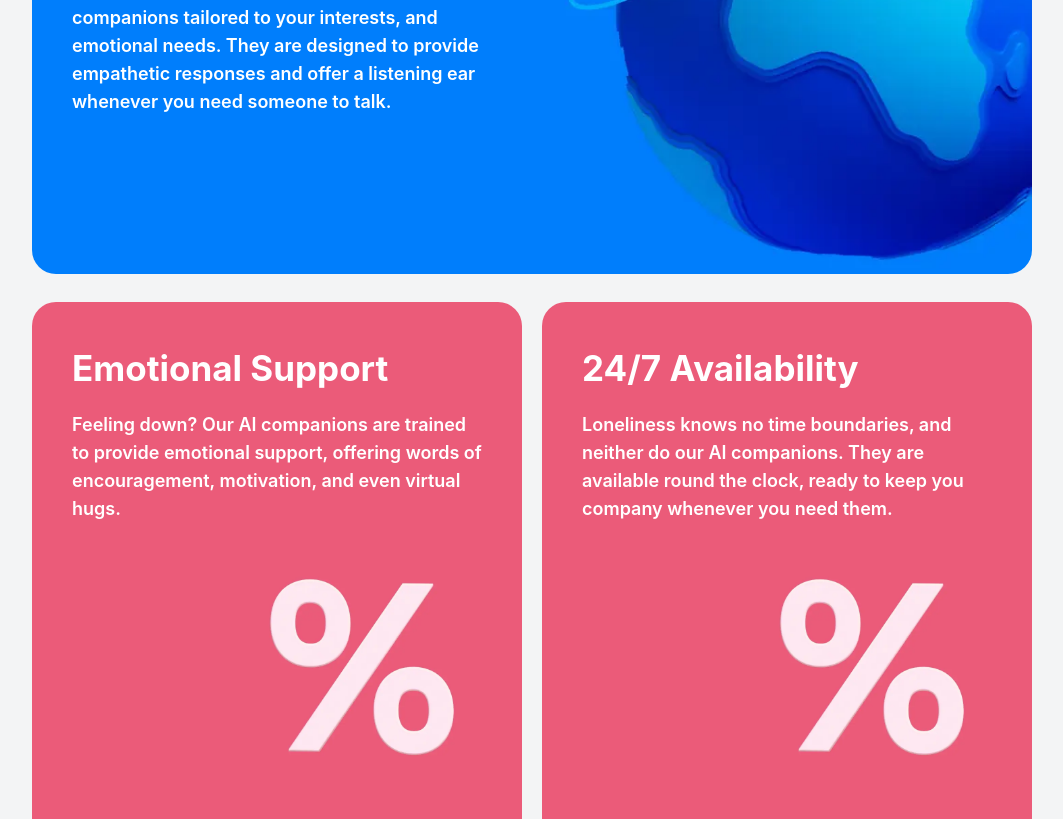
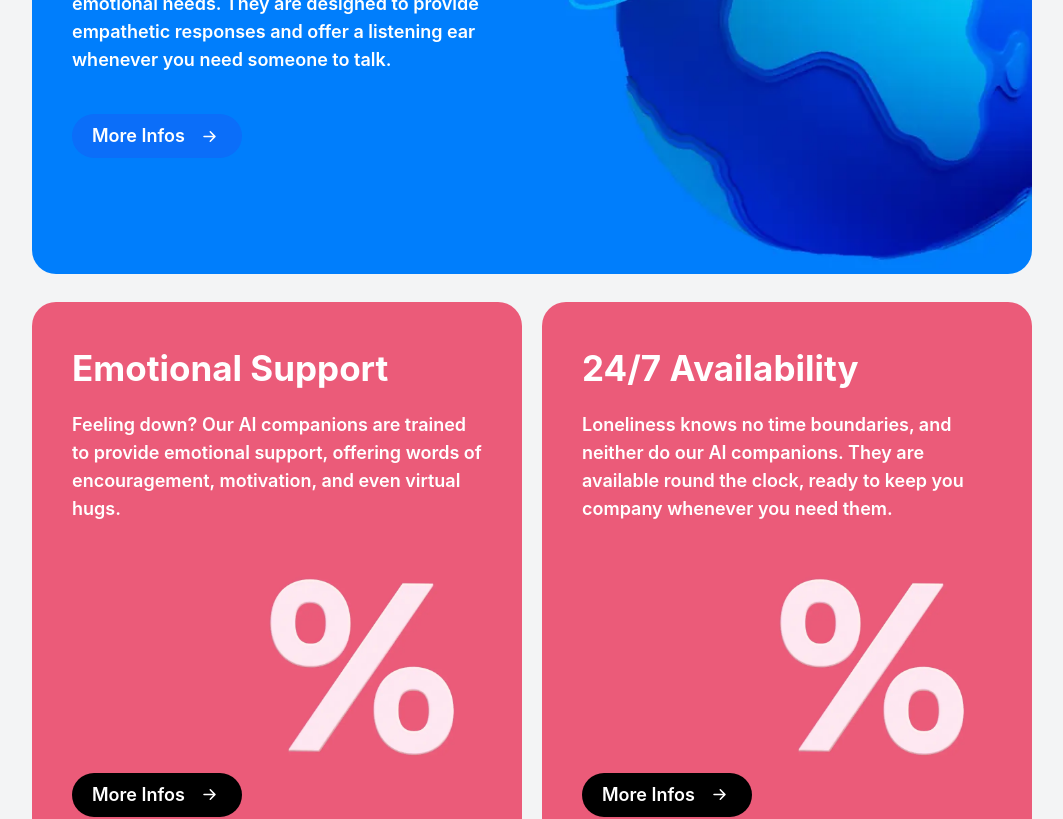
Before and after one commit to Lochki02/RyanFlores, a React (Create React App) app: page / in a window 1280 px wide. Shown: the part 1220-2039 px from the top of the page, without its empty margins (108-1171 px from the left). Built offline with nearby package versions, Linux system fonts and the light colour scheme.

Commit message:
intake form

```diff
--- a/package.json
+++ b/package.json
@@ -9,6 +9,7 @@
     "autoprefixer": "^10.4.14",
     "postcss": "^8.4.23",
     "react": "^18.2.0",
+    "react-custom-checkbox": "^3.1.5",
     "react-dom": "^18.2.0",
     "react-icons": "^4.8.0",
     "react-scripts": "5.0.1",
--- a/src/App.js
+++ b/src/App.js
@@ -1,9 +1,15 @@
 import Card from "./components/Card";
-import { BsFillRocketTakeoffFill } from "react-icons/bs"
+import { BsFillRocketTakeoffFill, BsArrowRightShort } from "react-icons/bs"
 import { HiPencilAlt } from "react-icons/hi"
 import { AiOutlineArrowDown } from "react-icons/ai"
+import { useRef, useState } from "react";
+import { IoMdClose } from "react-icons/io"
+import { FiCheck } from "react-icons/fi"
+import Checkbox from "react-custom-checkbox";
 
 function App() {
+
+  const [openedForm, setOpenedForm] = useState(false)
 
   const scrollIntoView = (identifier) => document.querySelector(identifier).scrollIntoView({ behavior: "smooth" })
 
@@ -44,6 +50,17 @@ function App() {
           title="Personalized Conversations"
           subtitle="Engage in meaningful conversations with our AI companions tailored to your interests, and emotional needs.
           They are designed to provide empathetic responses and offer a listening ear whenever you need someone to talk."
+
+          button={true}
+          buttonClass="bg-[#0b6ef9] text-white hover:bg-white hover:text-black mt-10"
+          buttonText="More Infos"
+          icon={
+            <BsArrowRightShort size={25} className="ml-3 text-white fill-current group-hover:text-black transition-colors" />
+          }
+
+          infoPanel={true}
+          panelClass="bg-[#ccdbea] text-black text-2xl overflow-y-scroll hidescrollbar"
+          panelText="Engage in meaningful conversations with our AI companions that are tailored to your preferences, interests, and emotional needs. Our AI companions are designed to provide empathetic responses and offer a listening ear whenever you need someone to talk to which is then documented prior to video calling, to your own real life companion who will understand your emotions, needs, issues when entering the call."
         />
 
         <div className="grid grid-cols-1 md:grid-cols-2 gap-5 w-full">
@@ -53,6 +70,17 @@ function App() {
               title="Emotional Support"
               subtitle="Feeling down? Our AI companions are trained to provide emotional support, offering words of encouragement, motivation, and even virtual hugs."
               small={true}
+
+              button={true}
+              buttonClass="bg-black text-white hover:bg-white hover:text-black mt-[250px]"
+              buttonText="More Infos"
+              icon={
+                <BsArrowRightShort size={25} className="ml-3 text-white fill-current group-hover:text-black transition-colors" />
+              }
+
+              infoPanel={true}
+              panelClass="bg-[#323c46] text-2xl overflow-y-scroll hidescrollbar"
+              panelText="Feeling down? Our AI companions are trained to provide emotional support, offering words of encouragement, motivation, and even virtual hugs. They are always ready to lift your spirits and brighten your day."
             />
           </div>
 
@@ -62,6 +90,17 @@ function App() {
               title="24/7 Availability"
               subtitle="Loneliness knows no time boundaries, and neither do our AI companions. They are available round the clock, ready to keep you company whenever you need them."
               small={true}
+
+              button={true}
+              buttonClass="bg-black text-white hover:bg-white hover:text-black mt-[250px]"
+              buttonText="More Infos"
+              icon={
+                <BsArrowRightShort size={25} className="ml-3 text-white fill-current group-hover:text-black transition-colors" />
+              }
+
+              infoPanel={true}
+              panelClass="bg-[#323c46] text-2xl overflow-y-scroll hidescrollbar"
+              panelText="Feeling down? Our AI companions are trained to provide emotional support, offering words of encouragement, motivation, and even virtual hugs. They are always ready to lift your spirits and brighten your day."
             />
           </div>
         </div>
@@ -117,36 +156,76 @@ function App() {
           <div className="col-span-1">
             <Card
               classes="mt-16 bg-[url('./media/perc.webp')] bg-right bg-cover bg-center text-white"
-              title="Privacy and Security"
-              subtitle="We understand the importance of privacy. Rest assured that all your interactions with our AI and human companions are kept strictly confidential and securely encrypted"
+              title="Communication Bundle"
               small={true}
+
+              button={true}
+              buttonClass="bg-black text-white hover:bg-white hover:text-black mt-[380px]"
+              buttonText="More Infos"
+              icon={
+                <BsArrowRightShort size={25} className="ml-3 text-white fill-current group-hover:text-black transition-colors" />
+              }
+
+              infoPanel={true}
+              panelClass="bg-[#323c46] text-2xl overflow-y-scroll hidescrollbar"
+              panelText="Includes: 24 hours texting with documented notes"
             />
           </div>
 
           <div className="col-span-1">
             <Card
               classes="mt-16 bg-[url('./media/perc.webp')] bg-right bg-cover bg-center text-white"
-              title="Raw Connection"
-              subtitle="Our technology translates your needs to a real life companion making your video calling experience more genuine and comfortable at all times."
+              title="Day Bundle"
               small={true}
+
+              button={true}
+              buttonClass="bg-black text-white hover:bg-white hover:text-black mt-[380px]"
+              buttonText="More Infos"
+              icon={
+                <BsArrowRightShort size={25} className="ml-3 text-white fill-current group-hover:text-black transition-colors" />
+              }
+
+              infoPanel={true}
+              panelClass="bg-[#323c46] text-2xl overflow-y-scroll hidescrollbar"
+              panelText="Includes: 2 days texting with documented notes"
             />
           </div>
 
           <div className="col-span-1">
             <Card
               classes="mt-3 bg-[url('./media/perc.webp')] bg-right bg-cover bg-center text-white"
-              title="Privacy and Security"
-              subtitle="We understand the importance of privacy. Rest assured that all your interactions with our AI and human companions are kept strictly confidential and securely encrypted"
+              title="Video Bundle"
               small={true}
+
+              button={true}
+              buttonClass="bg-black text-white hover:bg-white hover:text-black mt-[380px]"
+              buttonText="More Infos"
+              icon={
+                <BsArrowRightShort size={25} className="ml-3 text-white fill-current group-hover:text-black transition-colors" />
+              }
+
+              infoPanel={true}
+              panelClass="bg-[#323c46] text-2xl overflow-y-scroll hidescrollbar"
+              panelText="Includes: 5 hours texting with documented notes, and 1 hour companionship video call"
             />
           </div>
 
           <div className="col-span-1">
             <Card
               classes="mt-3 bg-[url('./media/perc.webp')] bg-right bg-cover bg-center text-white"
-              title="Raw Connection"
-              subtitle="Our technology translates your needs to a real life companion making your video calling experience more genuine and comfortable at all times."
+              title="2 Day Video Bundle"
               small={true}
+
+              button={true}
+              buttonClass="bg-black text-white hover:bg-white hover:text-black mt-[380px]"
+              buttonText="More Infos"
+              icon={
+                <BsArrowRightShort size={25} className="ml-3 text-white fill-current group-hover:text-black transition-colors" />
+              }
+
+              infoPanel={true}
+              panelClass="bg-[#323c46] text-2xl overflow-y-scroll hidescrollbar"
+              panelText="2 days texting with documented notes, and "
             />
           </div>
         </div>
@@ -168,11 +247,12 @@ function App() {
           title="Sign up now and start"
           subtitle="Embark on a new chapter of companionship. Your information will be elaborated and processed by our AI companions to create the best company you could ever ask for!"
           button={true}
-          buttonClass="bg-[#0b6ef9] text-white hover:bg-white hover:text-black"
+          buttonClass="bg-[#0b6ef9] text-white hover:bg-white hover:text-black mt-10"
           buttonText="Fill Intake Form"
           icon={
             <HiPencilAlt size={20} className="ml-5 text-white fill-current group-hover:text-black transition-colors" />
           }
+          buttonAction={() => setOpenedForm(true)}
         />
       </div>
 
@@ -187,11 +267,13 @@ function App() {
             <HeaderLink title="Plans" scrollTo={() => scrollIntoView("#plans")}/>
           </div>
 
-          <div className="bg-black text-white font-semibold rounded-lg h-full w-fit px-3 cursor-pointer flex items-center">
+          <div onClick={() => setOpenedForm(true)} className="bg-black text-white font-semibold rounded-lg h-full w-fit px-3 cursor-pointer flex items-center">
             Sign Up
           </div>
         </div>
       </div>
+
+      <IntakeForm opened={openedForm} close={() => setOpenedForm(false)}/>
     </div>
   );
 }
@@ -207,4 +289,58 @@ const HeaderLink = ({
   )
 }
 
+const IntakeForm = ({
+  opened = false,
+  close = () => {}
+}) => {
+  const buttonRef = useRef(null)
+
+  return(
+    <div className={(opened ? "flex" : "hidden") + " fixed top-0 left-0 justify-center h-screen bg-black bg-opacity-30 w-full py-20 px-5 overflow-y-scroll hidescrollbar"}>
+      <div className="w-full h-fit max-w-[800px] px-[20px] py-[40px] sm:p-[40px] bg-white rounded-2xl">
+        <div className="w-full flex justify-between">
+          <h1 className="text-4xl font-bold">Help us getting to know you</h1>
+          <IoMdClose color="#000" size={30} className="cursor-pointer" onClick={close}/>
+        </div>
+        <p className="text-red-600 font-semibold mt-7">All fields are required</p>
+
+        <InputField label="Name" classes="mt-5"/>
+        <InputField label="Email" classes="mt-5"/>
+        <InputField label="Preferred # or App to text on" classes="mt-5"/>
+        <InputField label="Preferred Bundle" classes="mt-5"/>
+
+        <div className="mt-10">
+          <Checkbox
+            icon={<FiCheck color="#000" size={20}/>}
+            borderColor="#000"
+            label = "I hearby declare i read and accepted the terms of services of RyanFloresCompanions"
+            size={25}
+            className="cursor-pointer"
+            onChange={(checked) =>{
+              buttonRef.current.disabled = !checked
+            }}
+          />
+
+          <button ref={buttonRef} className="w-full rounded-lg mt-7 border-2 border-[#0b6ef9] py-3 cursor-pointer transition-colors text-center font-semibold bg-[#0b6ef9] hover:bg-white text-white hover:text-black text-xl disabled:bg-opacity-50 disabled:border-opacity-0 disabled:hover:bg-[#0b6ef9] disabled:hover:bg-opacity-50 disabled:hover:text-white" disabled>
+            Buy Plan
+          </button>
+        </div>
+      </div>
+    </div>
+  )
+}
+
+const InputField = ({
+  label = "",
+  id = "",
+  classes = ""
+}) =>{
+  return(
+    <div className={"w-full " + classes}>
+      <label for={id} className="text-lg font-semibold ml-2">{label}</label>
+      <input id={id} type="text" className="appearence-none outline-0 border focus:border-[2px] border-black rounded-lg w-full pl-3 py-4 text-xl mt-3"/>
+    </div>
+  )
+}
+
 export default App;
--- a/src/components/Card.js
+++ b/src/components/Card.js
@@ -1,3 +1,5 @@
+import { useState } from "react"
+
 const Card = ({
     classes = "",
     title = "",
@@ -6,18 +8,24 @@ const Card = ({
     button = false,
     buttonClass = "",
     buttonText = "",
+    buttonAction = null,
     icon = null,
-    id=""
+    id = "",
+    infoPanel = false,
+    panelClass = "",
+    panelText = ""
 }) =>{
+    const [openedPanel, setOpen] = useState(false)
+
     return(
-        <div id={id} className={classes + " w-full rounded-3xl flex flex-col p-[40px]" + (!small ? " justify-center h-[524px]" : " h-[579px]")}>
+        <div id={id} className={classes + " w-full rounded-3xl flex flex-col p-[40px] overflow-hidden relative" + (!small ? " justify-center h-[524px]" : " h-[579px]")}>
             <h2 className="text-[35px] font-bold mb-2">{title}</h2>
             <p className="mt-2 text-lg font-semibold max-w-[450px]">
                 {subtitle}
             </p>
             {
                 button&&
-                <div className={"py-2 px-5 rounded-full w-fit mt-10 font-semibold text-lg flex items-center cursor-pointer group transition-colors " + buttonClass}>
+                <div onClick={buttonAction != null ? buttonAction : () => setOpen(true)} className={"py-2 px-5 rounded-full w-fit font-semibold text-lg flex items-center cursor-pointer group transition-colors " + buttonClass}>
                     {buttonText}
                     {
                         icon&&
@@ -25,6 +33,12 @@ const Card = ({
                     }
                 </div>
             }
+            {
+                infoPanel&&
+                <div onClick={() => setOpen(false)} className={(openedPanel ? "left-0" : "left-[100%]") + " h-full w-full absolute top-0 transition-[left] cursor-pointer font-semibold p-[40px] " + panelClass}>
+                    {panelText}
+                </div>
+            }
         </div>
     )
 }
--- a/src/index.css
+++ b/src/index.css
@@ -16,3 +16,7 @@ code {
   font-family: source-code-pro, Menlo, Monaco, Consolas, 'Courier New',
     monospace;
 }
+
+.hidescrollbar::-webkit-scrollbar{
+  display: none;
+}
```
Also changed, not shown: 1 other file (tests, documents, lock files or other folders).
